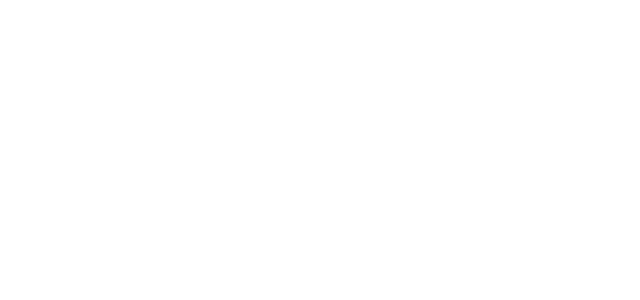
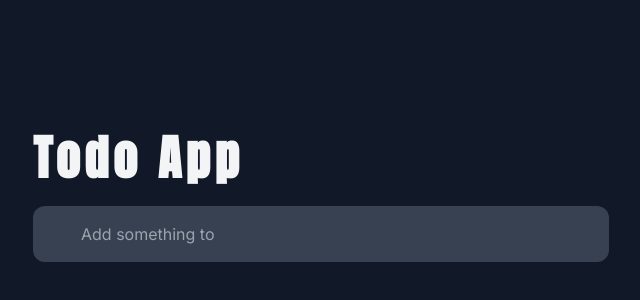
Before and after one commit to EdouardoCornejo/ToDo-frontend, a React (Create React App) app: page / in a window 1280 px wide. Shown: the part 202-502 px from the top of the page, without its empty margins (319-959 px from the left). Built offline with nearby package versions, Linux system fonts and the light colour scheme.

Commit message:
Adding TodoInput component

```diff
--- a/package.json
+++ b/package.json
@@ -36,6 +36,8 @@
     ]
   },
   "devDependencies": {
+    "autoprefixer": "^10.4.8",
+    "postcss": "^8.4.16",
     "tailwindcss": "^3.1.8"
   }
 }
--- /dev/null
+++ b/postcss.config.js
@@ -0,0 +1,6 @@
+module.exports = {
+  plugins: {
+    tailwindcss: {},
+    autoprefixer: {},
+  },
+}
--- a/public/index.html
+++ b/public/index.html
@@ -24,6 +24,9 @@
       work correctly both with client-side routing and a non-root public URL.
       Learn how to configure a non-root public URL by running `npm run build`.
     -->
+    <link rel="preconnect" href="https://fonts.googleapis.com">
+    <link rel="preconnect" href="https://fonts.gstatic.com" crossorigin>
+    <link href="https://fonts.googleapis.com/css2?family=Anton&family=Inter&display=swap" rel="stylesheet">
     <title>React App</title>
   </head>
   <body>
--- a/src/App.js
+++ b/src/App.js
@@ -1,7 +1,13 @@
+import Title from './components/Title'
+import TodoInput from './components/TodoInput';
+
 function App() {
   return (
-    <div>
-
+    <div className='bg-gray-900 min-h-screen h-full font-inter text-gray-100 flex items-center justify-center py-20 px-5'>
+      <div className='container flex flex-col max-w-xl'>
+        <Title/>
+        <TodoInput/>
+      </div>
     </div>
   );
 }
--- /dev/null
+++ b/src/components/Title.jsx
@@ -0,0 +1,7 @@
+const Title = () => {
+  return (
+    <h1 className='text-5xl font-anton font-bold tracking-widest'> Todo App</h1>
+  )
+}
+
+export default Title
--- /dev/null
+++ b/src/components/TodoInput.jsx
@@ -0,0 +1,13 @@
+const TodoInput = () => {
+  return (
+    <div className='mt-6 relative'>
+        <input
+            type="text"
+            className='focus:shadow-lg font-inter focus:shadow-blue-800 pl-12 w-full py-4 bg-gray-700 rounded-xl outline-none transition-all duration-300 ease-in-out'
+            placeholder='Add something to'
+        />
+    </div>
+  )
+}
+
+export default TodoInput
--- a/src/index.css
+++ b/src/index.css
@@ -1,3 +1,7 @@
+@import "tailwindcss/base";
+@import "tailwindcss/components";
+@import "tailwindcss/utilities";
+
 body {
   margin: 0;
   font-family: -apple-system, BlinkMacSystemFont, 'Segoe UI', 'Roboto', 'Oxygen',
--- a/tailwind.config.js
+++ b/tailwind.config.js
@@ -1,8 +1,14 @@
 /** @type {import('tailwindcss').Config} */
 module.exports = {
-  content: [],
+  content: ['index.html',
+            './src/**/*.{js,jsx,ts,tsx}'],
   theme: {
-    extend: {},
+    extend: {
+      fontFamily:{
+        anton: "'Anton', serif",
+        inter: "'Inter', serif",
+      }
+    },
   },
   plugins: [],
 }
```
Also changed, not shown: 1 other file (tests, documents, lock files or other folders).
